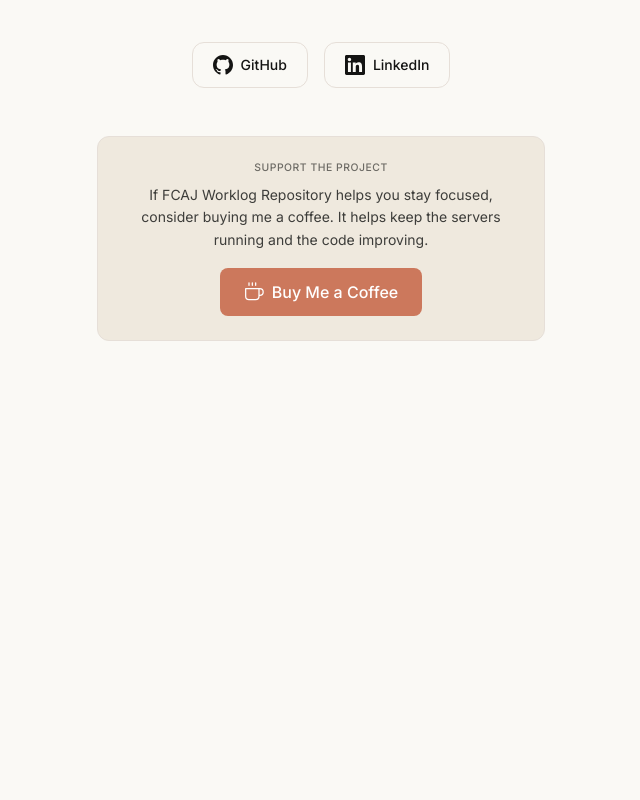
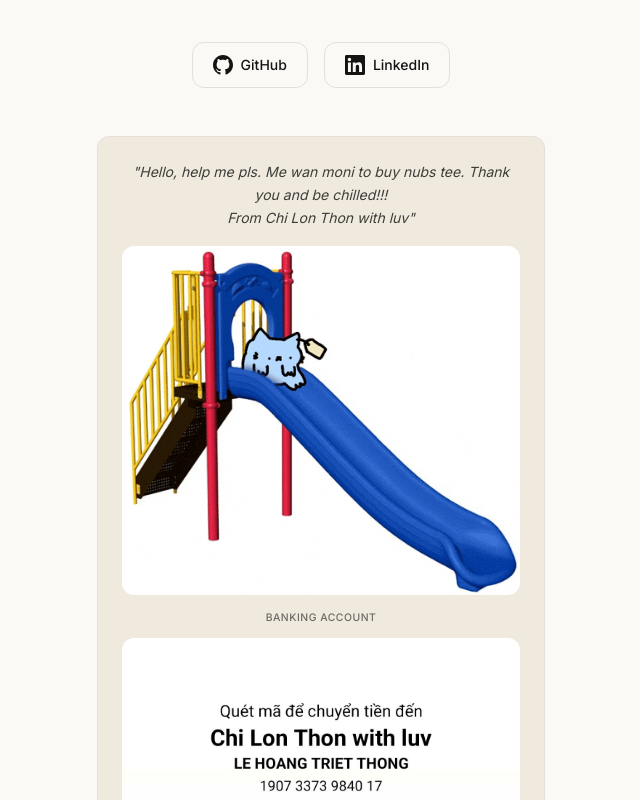
Before and after one commit to AlecVOV/fcaj_chilonthon_internship_2026, a Nuxt app in the folder code/web/: page /author in a window 1280 px wide. Shown: the part 1500-2300 px from the top of the page, without its empty margins (319-959 px from the left). Before the commit the page ends 1969 px from the top, so only its background shows below. Built offline with nearby package versions, Linux system fonts and the light colour scheme.

Commit message:
adding xin tiền thingy

```diff
--- a/code/web/pages/author.vue
+++ b/code/web/pages/author.vue
@@ -132,18 +132,19 @@
 
         <!-- Buy Me a Coffee -->
         <div class="card text-center max-w-md mx-auto">
-          <p class="text-2xs font-medium uppercase tracking-wider text-ink-muted dark:text-on-dark-soft mb-2">
-            Support the project
+          <p class="text-sm text-ink-body dark:text-on-dark-soft mb-4 leading-relaxed italic">
+            "Hello, help me pls. Me wan moni to buy nubs tee. Thank you and be chilled!!!<br />
+            From Chi Lon Thon with luv"
           </p>
-          <p class="text-sm text-ink-body dark:text-on-dark-soft mb-4 leading-relaxed">
-            If FCAJ Worklog Repository helps you stay focused, consider buying me a coffee.
-            It helps keep the servers running and the code improving.
+
+          <!-- Nub GIF -->
+          <img src="/nub.gif" alt="Nub" class="w-full rounded-lg mb-4" />
+
+          <!-- Banking account -->
+          <p class="text-2xs font-medium uppercase tracking-wider text-ink-muted dark:text-on-dark-soft mb-3">
+            Banking account
           </p>
-          <a href="https://www.buymeacoffee.com/yourusername" target="_blank" rel="noopener"
-             class="inline-flex items-center gap-2 btn-primary text-base px-6 py-3">
-            <svg class="w-5 h-5" fill="none" stroke="currentColor" viewBox="0 0 24 24"><path d="M18 8h1a4 4 0 010 8h-1M2 8h16v9a4 4 0 01-4 4H6a4 4 0 01-4-4V8zM6 1v3M10 1v3M14 1v3" stroke-width="1.5" stroke-linecap="round" stroke-linejoin="round"/></svg>
-            Buy Me a Coffee
-          </a>
+          <img src="/me_bank.jpg" alt="Banking account" class="w-full rounded-lg" />
         </div>
       </div>
     </section>
```
Also changed, not shown: code/web/public/me_bank.jpg (added), code/web/public/nub.gif (added).
